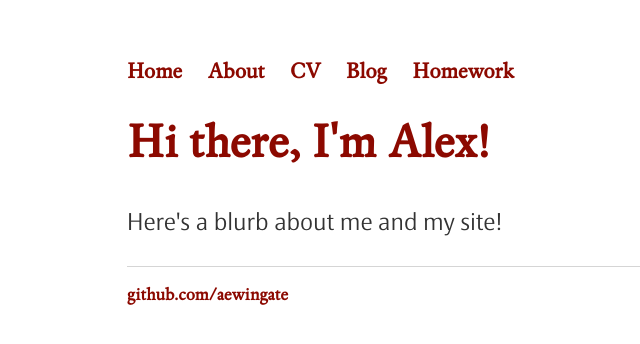
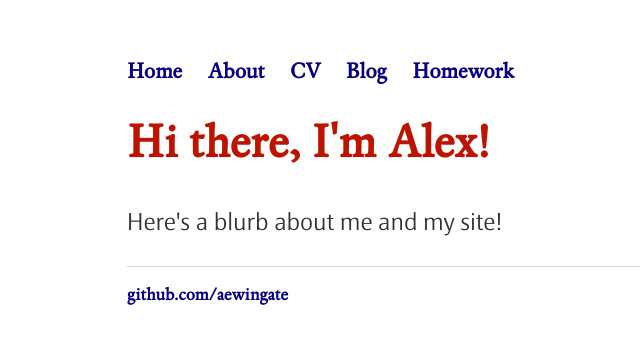
Before and after one commit to aewingate/aewingate.github.io, a Jekyll site: the page built from index.html, in a window 1280 px wide. Shown: the top 344 px of the page, without its empty margins (65-705 px from the left). Built offline with Jekyll 4.4.1, drawn with Linux system fonts in a browser that asks for light colours.

Commit message:
Update main.css

```diff
--- a/css/main.css
+++ b/css/main.css
@@ -24,28 +24,29 @@ nav ul li, footer ul li {
 }
 a {
     text-decoration: none;
-    color: #8c0900;
+    color: #999;
+    color: #080080;
 }
 a:hover {
     text-decoration: underline;
-    color: #080080;
+    color: #0043e0;
 }
 h1 {
     font-size: 3em;
     font-family:'EspinosaNovaReg', 'Garamond', 'Serif';
-    color: #8c0900;
+    color: #bd1300;
 }
 
 h2 {
     font-size: 2.5em;
     font-family:'EspinosaNovaReg', 'Garamond', 'Serif';
-    color: #8c0900;
+    color: #bd1300;
 }
 
 h3 {
     font-size: 2em;
     font-family:'EspinosaNovaReg', 'Garamond', 'Serif';
-    color: #8c0900;
+    color: #bd1300;
 }
 p {
     font-size: 1.5em;
```
